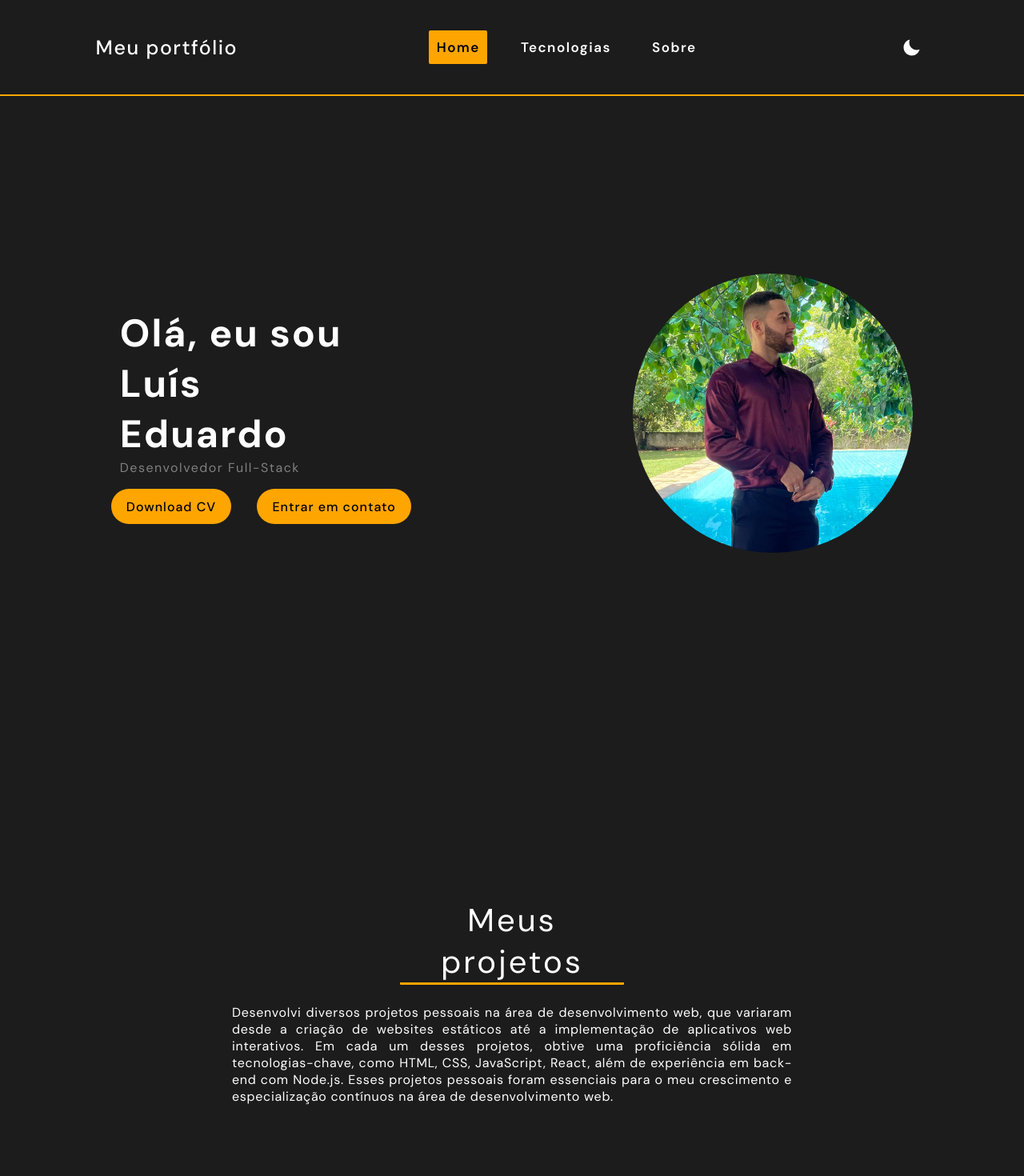
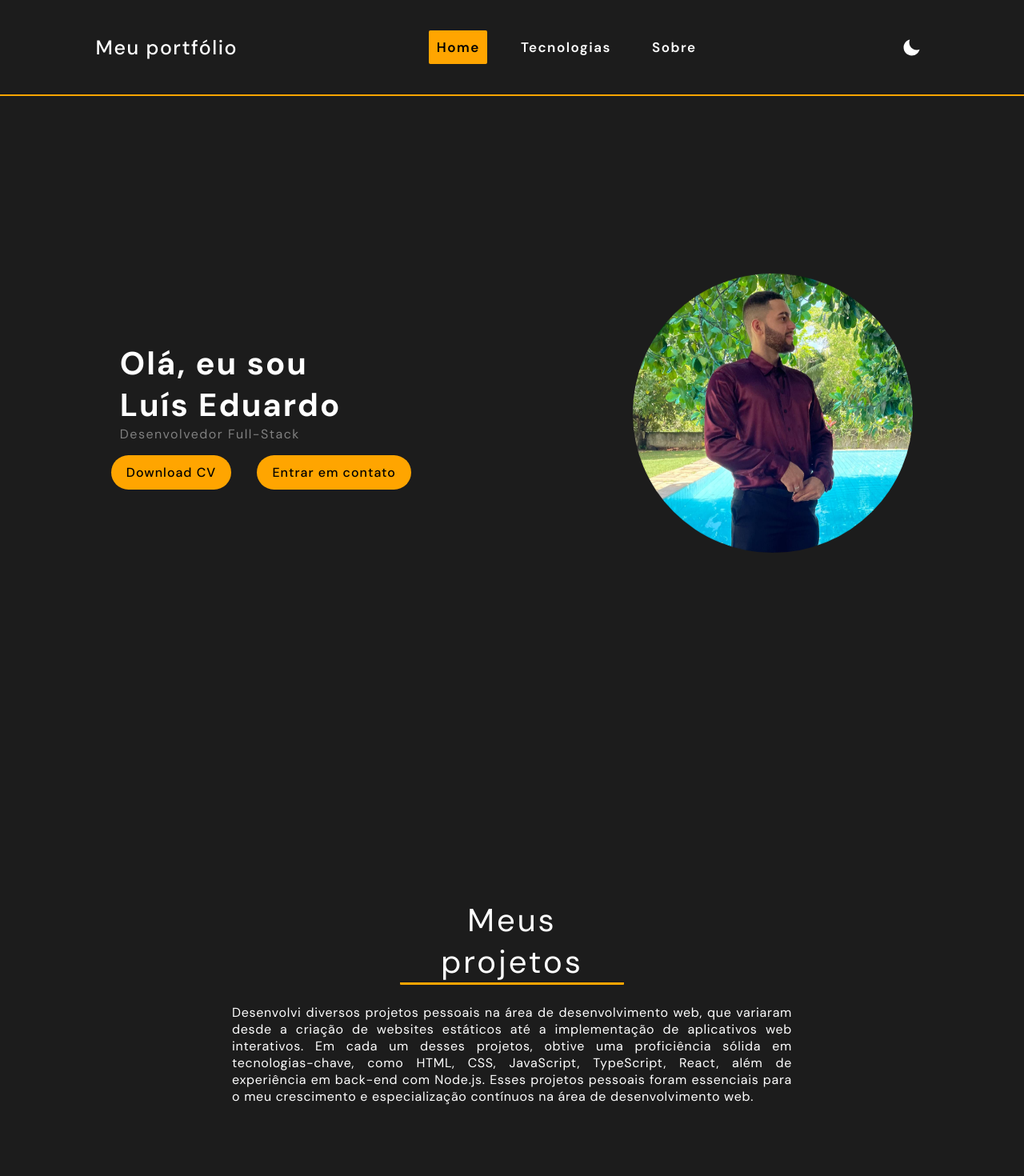
Before and after one commit to edusabi/meuportfolioV2, a React (Vite) app: page / in a window 1280 px wide. Shown: the top 1470 px of the page at 80% size. Built offline with nearby package versions, Linux system fonts and the light colour scheme; no server answers.

Commit message:
add new files and modified files

```diff
--- a/index.html
+++ b/index.html
@@ -3,6 +3,7 @@
   <head>
     <meta charset="UTF-8" />
     <meta name="viewport" content="width=device-width, initial-scale=1.0" />
+    <link rel="shortcut icon" href="./public/logoo.jpg" type="image/x-icon">
     <title>Portfólio | Luís Eduardo</title>
 
     <link rel="preconnect" href="https://fonts.googleapis.com">
--- a/src/App.jsx
+++ b/src/App.jsx
@@ -2,8 +2,6 @@ import './App.css'
 
 import {BrowserRouter, Routes, Route} from "react-router-dom"
 
-////Components
-import Navbar from './components/Navbar'
 
 ////Pages
 import Home from './pages/Home'
--- a/src/pages/Home.css
+++ b/src/pages/Home.css
@@ -5,7 +5,7 @@
 
 .home .titulo{
     margin-left: .7rem;
-    font-size: 3em;
+    font-size: 2.5em;
     max-width: 300px;
     letter-spacing: 2px;
 }
@@ -162,7 +162,7 @@
     flex-direction: column;
     gap: 5rem;
 
-    margin-top: 10rem;
+    margin-top: 30rem;
 
     height: 100vh;
 }
@@ -214,7 +214,8 @@
     }
 
     .projects{
-        margin-top: 30rem;
+        margin-top: 10rem;
+        height: auto;
     }
 
     .home .aboutProjects{
@@ -226,6 +227,7 @@
     }
 
     .redesSociais{
+        height: 100vh;
         margin-top: 15rem;
     }
 }
--- a/src/pages/Home.jsx
+++ b/src/pages/Home.jsx
@@ -100,7 +100,7 @@ typeWrite(titulo);
         <div className="projects">
           <div className="aboutProjects">
             <p>Meus projetos</p>
-            <span>Desenvolvi diversos projetos pessoais na área de desenvolvimento web, que variaram desde a criação de websites estáticos até a implementação de aplicativos web interativos. Em cada um desses projetos, obtive uma proficiência sólida em tecnologias-chave, como HTML, CSS, JavaScript, React, além de experiência em back-end com Node.js. Esses projetos pessoais foram essenciais para o meu crescimento e especialização contínuos na área de desenvolvimento web. </span>
+            <span>Desenvolvi diversos projetos pessoais na área de desenvolvimento web, que variaram desde a criação de websites estáticos até a implementação de aplicativos web interativos. Em cada um desses projetos, obtive uma proficiência sólida em tecnologias-chave, como HTML, CSS, JavaScript, TypeScript, React, além de experiência em back-end com Node.js. Esses projetos pessoais foram essenciais para o meu crescimento e especialização contínuos na área de desenvolvimento web. </span>
           </div>
 
 
--- a/src/pages/Tecnologias.css
+++ b/src/pages/Tecnologias.css
@@ -75,6 +75,11 @@
     border-bottom: 2px solid #3FA037;
 }
 
+.linguagens .mysql{
+    /* box-shadow: 0 0 10px #3FA037; */
+    border-bottom: 2px solid #00758f;
+}
+
 .linguagens .github{
     /* box-shadow: 0 0 10px #24292e; */
     border-bottom: 2px solid #7a868c;
--- a/src/pages/Tecnologias.jsx
+++ b/src/pages/Tecnologias.jsx
@@ -9,6 +9,7 @@ import { FaGitAlt } from "react-icons/fa";
 import { SiExpress } from "react-icons/si";
 import { FaBootstrap } from "react-icons/fa";
 import { SiTypescript } from "react-icons/si";
+import { GrMysql } from "react-icons/gr";
 
 ///CSS
 import "./Tecnologias.css"
@@ -53,6 +54,11 @@ const Tecnologias = () => {
             <h3>MongoDb</h3>
           </div>
 
+          <div className="mysql">
+            <GrMysql/>
+            <h3>MySQL</h3>
+          </div>
+
           <div className="github">
             <FaGithub/>
             <h3>GitHub</h3>
```
Also changed, not shown: public/logoo.jpg (added).
